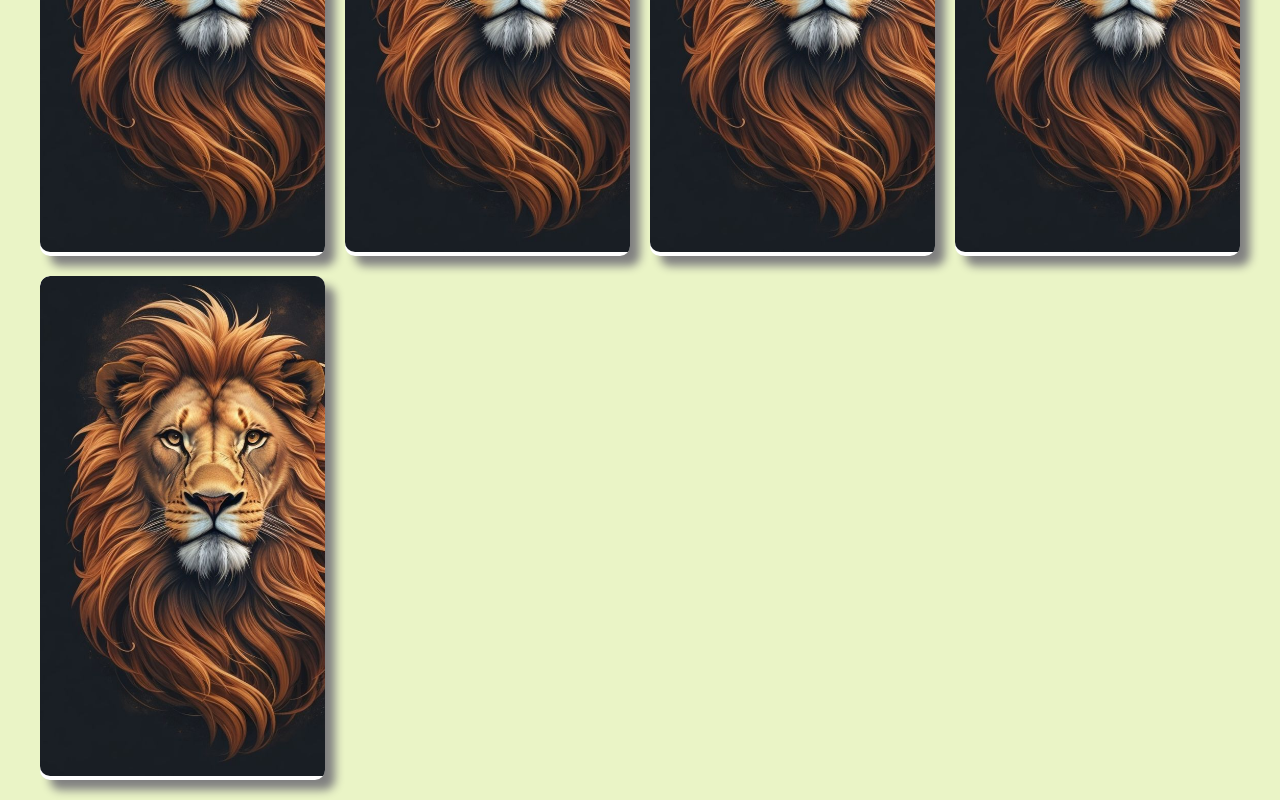
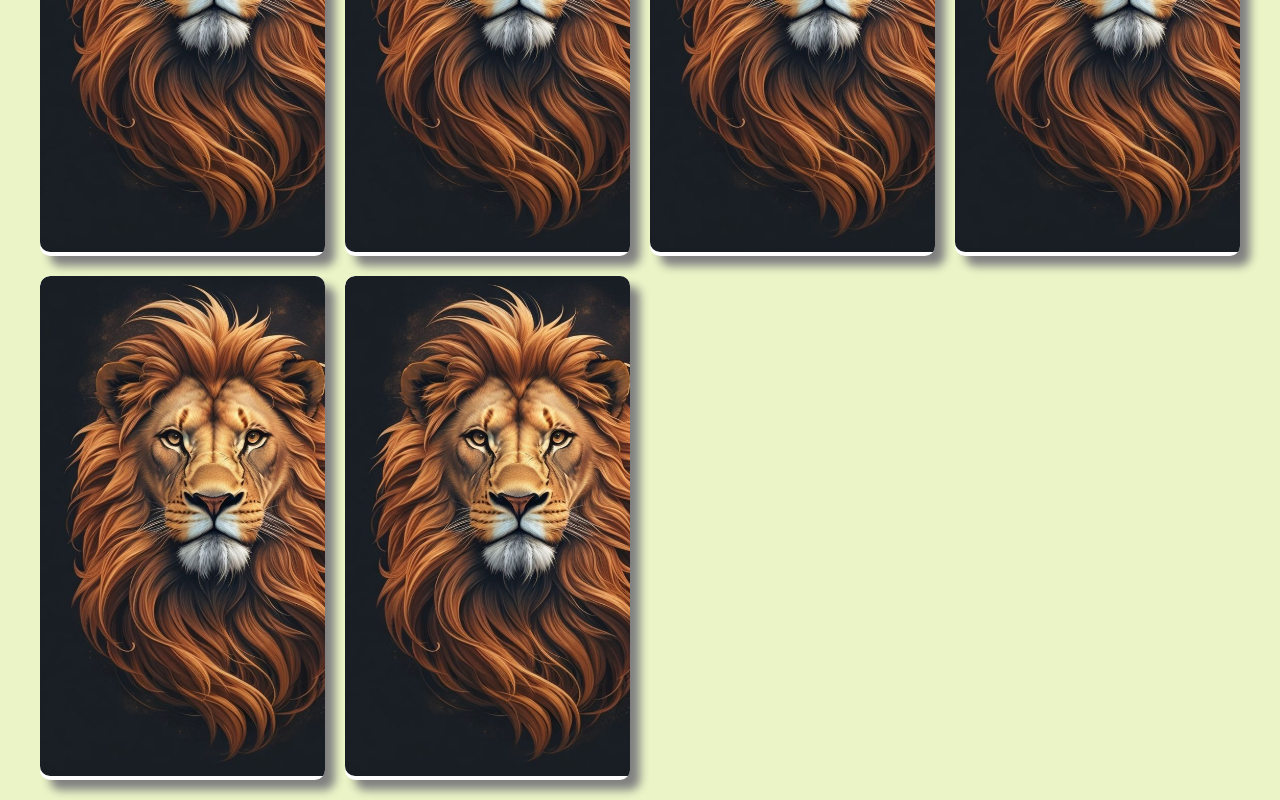
Before and after one commit to ashriwadashu-collab/myweb, a plain HTML site: page acwh.html in a window 1280 px wide. Shown: the part 369-1169 px from the top of the page. Drawn offline with Linux system fonts and the light colour scheme.

Commit message:
Add files via upload

```diff
--- a/acwh.html
+++ b/acwh.html
@@ -49,5 +49,11 @@
             </a>
             </div>
 
+             <div class="card">
+            <a href="flowersite1.html">
+                <img src="images/f12.jpg">
+            </a>
+            </div>
+
 </body>
 </html>
```
